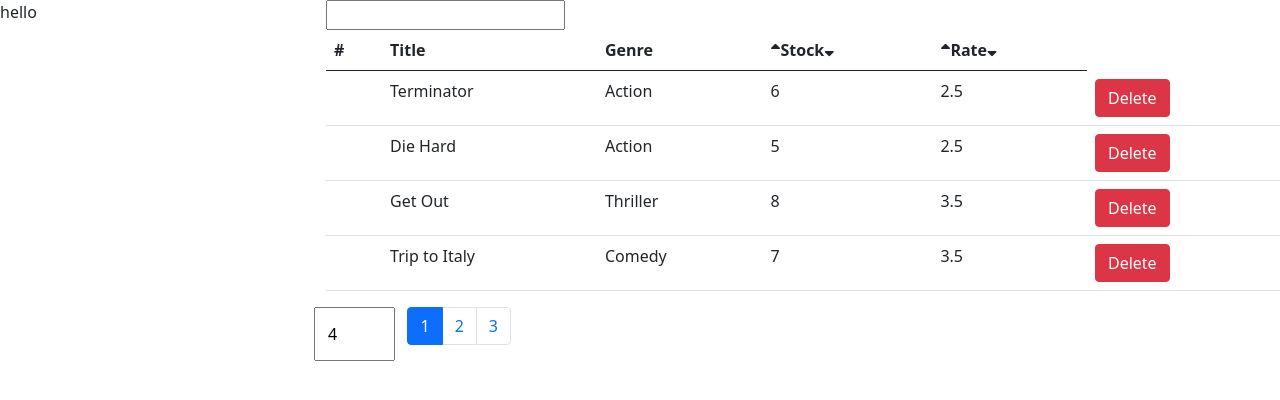
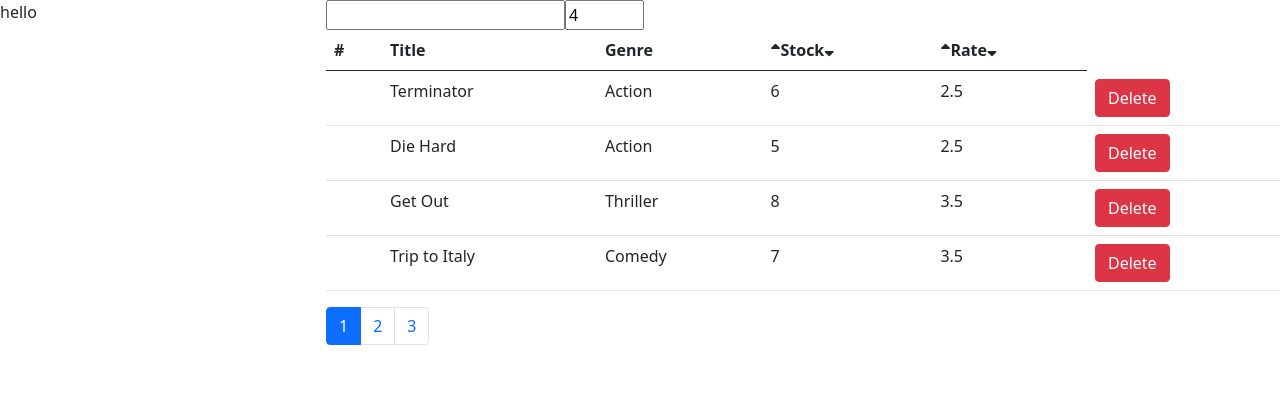
Before and after one commit to Gmishra2000/LearningReact, a React (Create React App) app: page / in a window 1280 px wide. Shown: the top 400 px of the page. Built offline with nearby package versions, Linux system fonts and the light colour scheme.

Commit message:
pagination breakPoint

```diff
--- a/src/component/MoviesPage.jsx
+++ b/src/component/MoviesPage.jsx
@@ -6,7 +6,7 @@ export default class MoviesPage extends Component {
         movies: getMovies(),
         currSearchText: "",
         limit: 4,
-        currentPage:1
+        currentPage: 1
 
     }
     deleteEntry = (id) => {
@@ -51,7 +51,7 @@ export default class MoviesPage extends Component {
         console.log("hello");
         let currLimit = e.target.value;
         this.setState({
-            limit:currLimit
+            limit: currLimit
         })
     }
 
@@ -74,7 +74,7 @@ export default class MoviesPage extends Component {
     }
     render() {
         // console.log(this.state.movies);
-        let { movies, currSearchText,limit,currentPage} = this.state;
+        let { movies, currSearchText, limit, currentPage } = this.state;
         let filteredArr = movies.filter((movieObj) => {
             let title = movieObj.title.trim().toLowerCase();
             return title.includes(currSearchText.trim().toLowerCase());
@@ -83,6 +83,15 @@ export default class MoviesPage extends Component {
         if (currSearchText === "") {
             filteredArr = this.state.movies;
         }
+
+        // number of pages
+        let numberofPage = Math.ceil(filteredArr.length / limit);
+        let pageNumberArr = []
+        for (let i = 0; i < numberofPage; i++) {
+            pageNumberArr.push(i + 1);
+        }
+
+
         // console.log(filteredArr);
         // si -> (pageNumber - 1) * limit;
         // ei -> si + limit
@@ -97,6 +106,11 @@ export default class MoviesPage extends Component {
                 </div>
                 <div className="col-9">
                     <input type="search" value={currSearchText} onChange={this.setCurrentText} />
+                    <input type="number" className="col-1"
+                        placeholder="no of elements/page"
+                        value={limit}
+                        onChange={this.changelimit}
+                    />
                     <table className="table">
                         <thead>
                             <tr>
@@ -140,26 +154,29 @@ export default class MoviesPage extends Component {
                     <div className="row">
 
                         {/* <input type="number" className="pageNumber" placeholder="page number" /> */}
-                        <input type="number" className="col-1"
-                            placeholder="no of elements/page"
-                            value={limit}
-                            onChange={this.changelimit}
-                        />
+
                         <nav aria-label="..." className="col-2">
-                            <ul className="pagination ">
-                                <li className="page-item active">
-                                    <span className="page-link">1</span>
-                                </li>
-                                <li class="page-item"><a class="page-link" href="#">2</a></li>
-                                <li class="page-item"><a class="page-link" href="#">3</a></li>
+                            <ul className="pagination ">{
+                                pageNumberArr.map((pageNumber) => {
+                                    let additional = pageNumber == currentPage ? "page-item active" : "page-item";
+                                    return (< li className={additional} >
+                                        <span className="page-link">{pageNumber}</span>
+                                    </li>)
+
+
+                                })
+
+                            }
+
+
                             </ul>
                         </nav>
-                </div>
+                    </div>
 
                 </div>
 
 
-            </div>
+            </div >
         )
     }
 }
```
